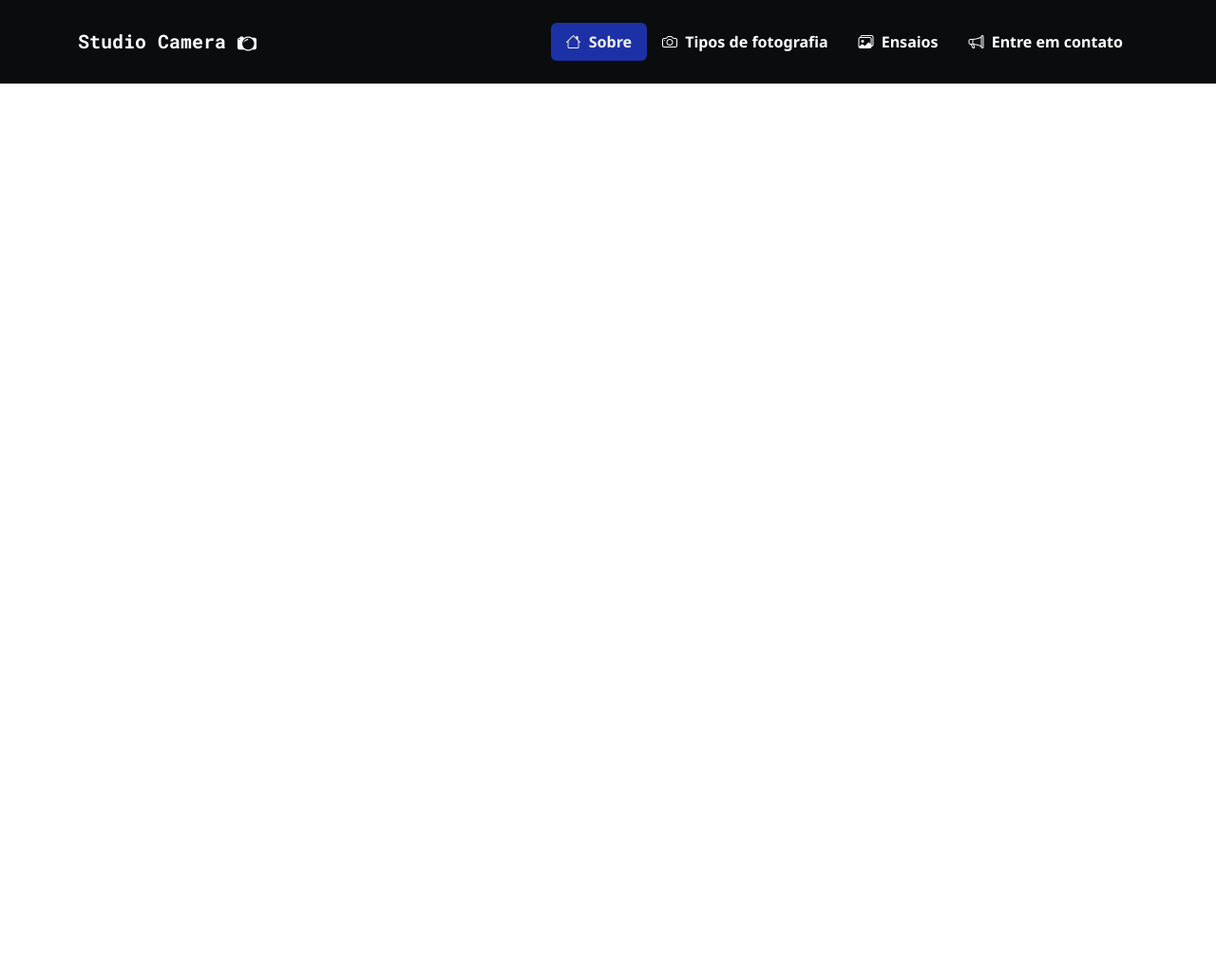
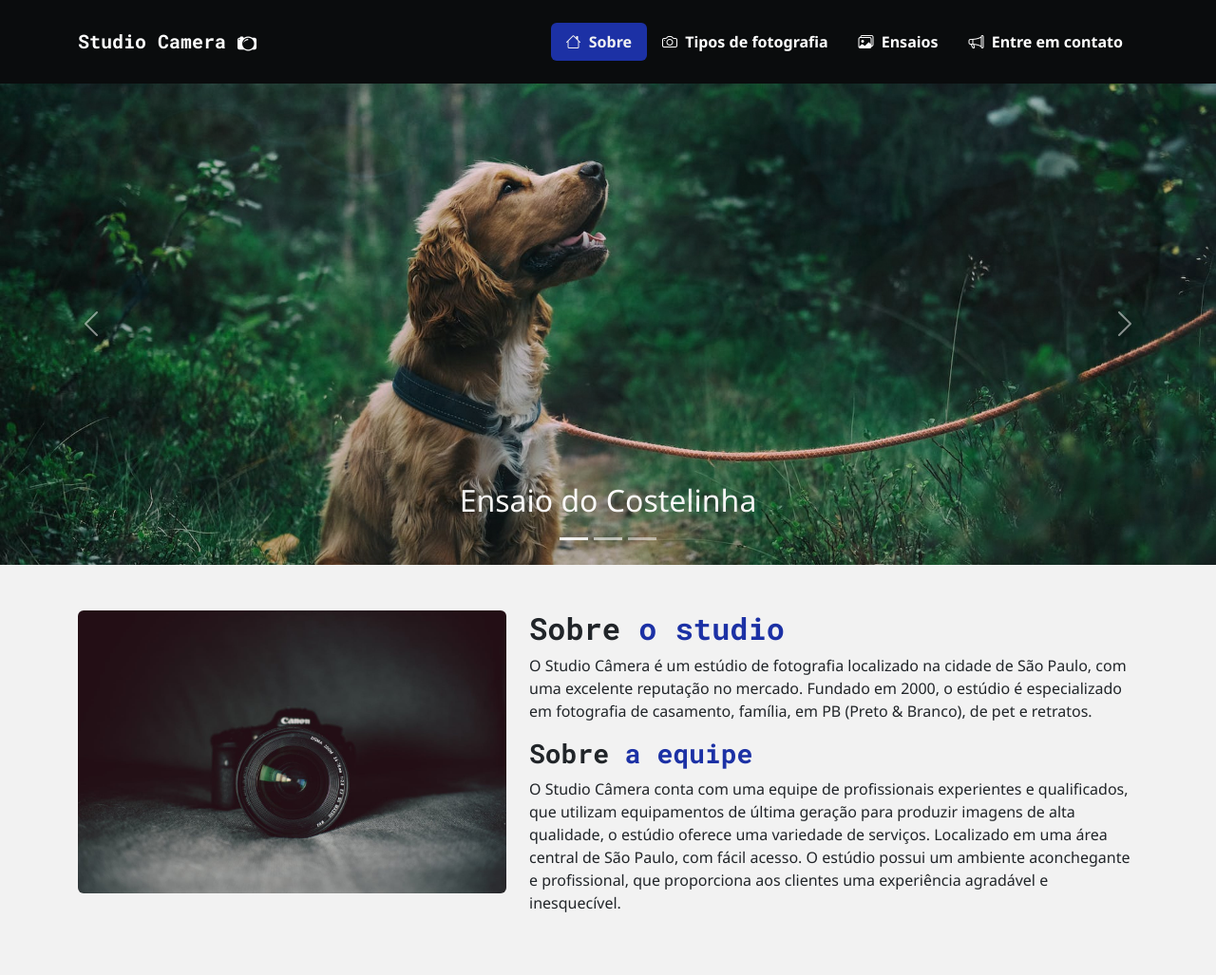
Before and after one commit to vitoriasilva98/projeto-studio-camera, a plain HTML site: page index.html in a window 1280 px wide. Shown: the whole page at 95% size. Before the commit the page ends 800 px from the top, so only its background shows below. Drawn offline with nearby package versions, Linux system fonts and the light colour scheme.

Commit message:
Desenvolvimento da seção sobre

```diff
--- a/index.html
+++ b/index.html
@@ -28,25 +28,25 @@
             <nav class="navbar-collapse collapse justify-content-end mt-sm-2 mt-md-4 mt-lg-0 mt-4" id="menu-principal">
                 <ul class="nav nav-pills d-block d-md-flex">
                     <li class="nav-item fw-bold">
-                        <a href="#" class="nav-link active">
+                        <a href="#sobre-o-studio" class="nav-link active">
                             <i class="bi bi-house me-1"></i>
                             Sobre
                         </a>
                     </li>
                     <li class="nav-item fw-bold">
-                        <a href="#" class="nav-link">
+                        <a href="#tipo" class="nav-link">
                             <i class="bi bi-camera me-1"></i>
                             Tipos de fotografia
                         </a>
                     </li>
                     <li class="nav-item fw-bold">
-                        <a href="#" class="nav-link">
+                        <a href="#ensaios" class="nav-link">
                             <i class="bi bi-images me-1"></i>
                             Ensaios
                         </a>
                     </li>
                     <li class="nav-item fw-bold">
-                        <a href="#" class="nav-link">
+                        <a href="#contato" class="nav-link">
                             <i class="bi bi-megaphone me-1"></i>
                             Entre em contato
                         </a>
@@ -55,6 +55,82 @@
             </nav>
         </div>
     </header>
+    <div id="cabecalho" data-bs-spy="scrool" data-bs-smooth-scroll="true">
+        <section id="sobre-o-studio">
+
+            <!--Carousel-->
+            <div class="carousel carousel-fade slide" data-bs-ride="carousel" id="carousel-inicial">
+                <div class="carousel-inner">
+                    <div class="carousel-item active" data-bs-internal="3000">
+                        <img src="/imgs/slide-inicial/dog-md.jpg" class="d-block d-md-none w-100" alt="">
+                        <img src="/imgs/slide-inicial/dog-lg.jpg" class="d-none d-md-block w-100" alt="">
+                        <div class="carousel-caption">
+                            <h2>Ensaio do Costelinha</h2>
+                        </div>
+                    </div>
+
+                    <div class="carousel-item" data-bs-internal="3000">
+                        <img src="/imgs/slide-inicial/amigos-md.jpg" class="d-block d-md-none w-100" alt="">
+                        <img src="/imgs/slide-inicial/amigos-lg.jpg" class="d-none d-md-block w-100" alt="">
+                        <div class="carousel-caption">
+                            <h2>Ensaio dia de sol</h2>
+                        </div>
+                    </div>
+
+                    <div class="carousel-item" data-bs-internal="3000">
+                        <img src="/imgs/slide-inicial/casamento-md.jpg" class="d-block d-md-none w-100" alt="">
+                        <img src="/imgs/slide-inicial/casamento-lg.jpg" class="d-none d-md-block w-100" alt="">
+                        <div class="carousel-caption">
+                            <h2>Ensaio casamento na praia</h2>
+                        </div>
+                    </div>
+                </div>
+                <button type="button" class="carousel-control-prev" data-bs-target="#carousel-inicial"
+                    data-bs-slide="prev">
+                    <span class="carousel-control-prev-icon"></span>
+                </button>
+                <button type="button" class="carousel-control-next" data-bs-target="#carousel-inicial"
+                    data-bs-slide="next">
+                    <span class="carousel-control-next-icon"></span>
+                </button>
+                <div class="carousel-indicators">
+                    <button type="button" data-bs-target="#carousel-inicial" data-bs-slide-to="0"
+                        class="active"></button>
+                    <button type="button" data-bs-target="#carousel-inicial" data-bs-slide-to="1"></button>
+                    <button type="button" data-bs-target="#carousel-inicial" data-bs-slide-to="2"></button>
+                </div>
+            </div>
+
+            <!-- Sobre -->
+            <div class="pt-5 pb-5">
+                <div class="container">
+                    <div class="row">
+                        <div class="col-md-5">
+                            <img src="imgs/sobre/camera.jpg" class="d-bock w-100 rounded" alt="">
+                        </div>
+                        <div class="col-md-7 mt-3 mt-md-0">
+                            <h2 class="titulo-destaque">Sobre <span class="titulo-setaque-colorido">o studio</span></h2>
+                            <p>O Studio Câmera é um estúdio de fotografia localizado na cidade de São Paulo,
+                                com uma excelente reputação no mercado. Fundado em 2000, o estúdio é especializado
+                                em fotografia de casamento, família, em PB (Preto & Branco), de pet e retratos.
+                            </p>
+                            <h3 class="titulo-destaque">Sobre <span class="titulo-setaque-colorido">a equipe</span></h3>
+                            <p>O Studio Câmera conta com uma equipe de profissionais experientes e qualificados,
+                                que utilizam equipamentos de última geração para produzir imagens de alta qualidade,
+                                o estúdio oferece uma variedade de serviços. Localizado em uma área central de São Paulo,
+                                com fácil acesso. O estúdio possui um ambiente aconchegante e profissional, que proporciona
+                                aos clientes uma experiência agradável e inesquecível.
+                            </p>
+                        </div>
+                    </div>
+                </div>
+            </div>
+        </section>
+
+        <!-- Seção - Tipo de fotografia -->
+        <!-- Seção - Ensaios -->
+        <!-- Seção - Entre em contato -->
+    </div>
 
     <script src="https://cdn.jsdelivr.net/npm/bootstrap@5.3.2/dist/js/bootstrap.bundle.min.js"></script>
 </body>
--- a/style.css
+++ b/style.css
@@ -1,5 +1,6 @@
 body {
     font-family: 'Noto Sans', sans-serif;
+    background-color: #0a0c0d;
 }
 
 header {
@@ -17,6 +18,10 @@ header {
     font-weight: 700;
 }
 
+.titulo-setaque-colorido {
+    color: #1c31a5;
+}
+
 .navbar-toggler{
     background-color: white;
 }
@@ -25,3 +30,7 @@ header {
     background-color: #1c31a5;
     color: #f2f2f2;
 }
+
+#sobre-o-studio {
+    background-color: #f2f2f2;
+}
```
Also changed, not shown: imgs/slide-inicial/amigos-lg.jpg (added), imgs/slide-inicial/amigos-md.jpg (added), imgs/slide-inicial/casamento-lg.jpg (added), imgs/slide-inicial/casamento-md.jpg (added), imgs/slide-inicial/dog-lg.jpg (added), imgs/slide-inicial/dog-md.jpg (added), imgs/slide-inicial/dog.jpg (added), imgs/sobre/camera.jpg (added).
